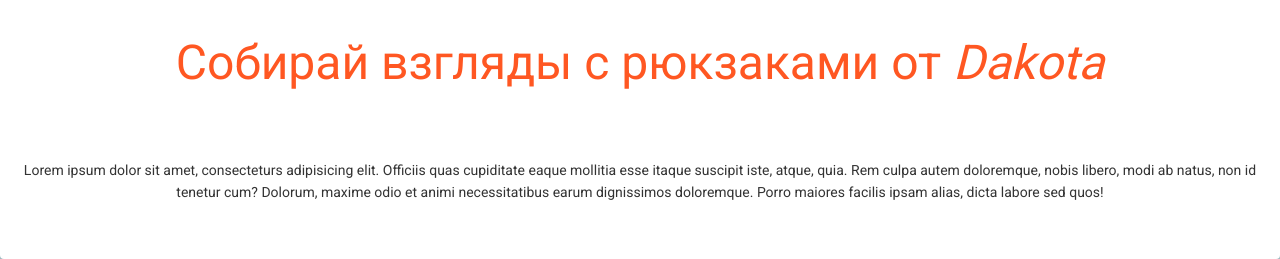
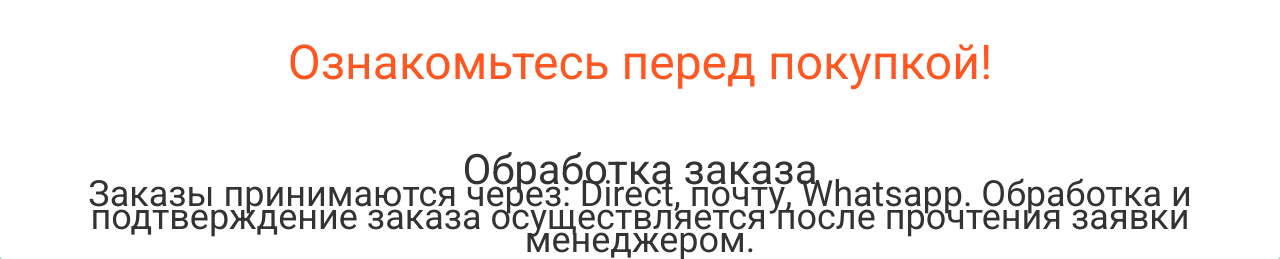
Before and after one commit to Woookiee/dakota_family, a website: page pages/rules.html in a window 1280 px wide. Shown: the part 541-800 px from the top of the page. Drawn offline with Linux system fonts and the light colour scheme.

Commit message:
testing second button12

```diff
--- a/pages/css/style.css
+++ b/pages/css/style.css
@@ -52,8 +52,14 @@
 }
 
 p {
+  font-size: 36px;
   margin: 0px;
   padding: 1px 1px 1px 1px;
+}
+
+.rule{
+font-size: 42px;
+font-weight: 450;
 }
 
 .profile-card {
--- a/pages/rules.html
+++ b/pages/rules.html
@@ -20,13 +20,14 @@
 				</a>
 
 				<h1>
-				Собирай взгляды с рюкзаками от <i>Dakota</i>
+					Ознакомьтесь перед покупкой!
 				</h1>
 			</header>
 
 			<div class="profile-bio">
 				<p>
-					Lorem ipsum dolor sit amet, consecteturs adipisicing elit. Officiis quas cupiditate eaque mollitia esse itaque suscipit iste, atque, quia. Rem culpa autem doloremque, nobis libero, modi ab natus, non id tenetur cum? Dolorum, maxime odio et animi necessitatibus earum dignissimos doloremque. Porro maiores facilis ipsam alias, dicta labore sed quos!
+					<span class="rule">Обработка заказа</span><br>
+					Заказы принимаются через: Direct, почту, Whatsapp. Обработка и подтверждение заказа осуществляется после прочтения заявки менеджером.
 				</p>
 			</div>
 		</aside>
```
